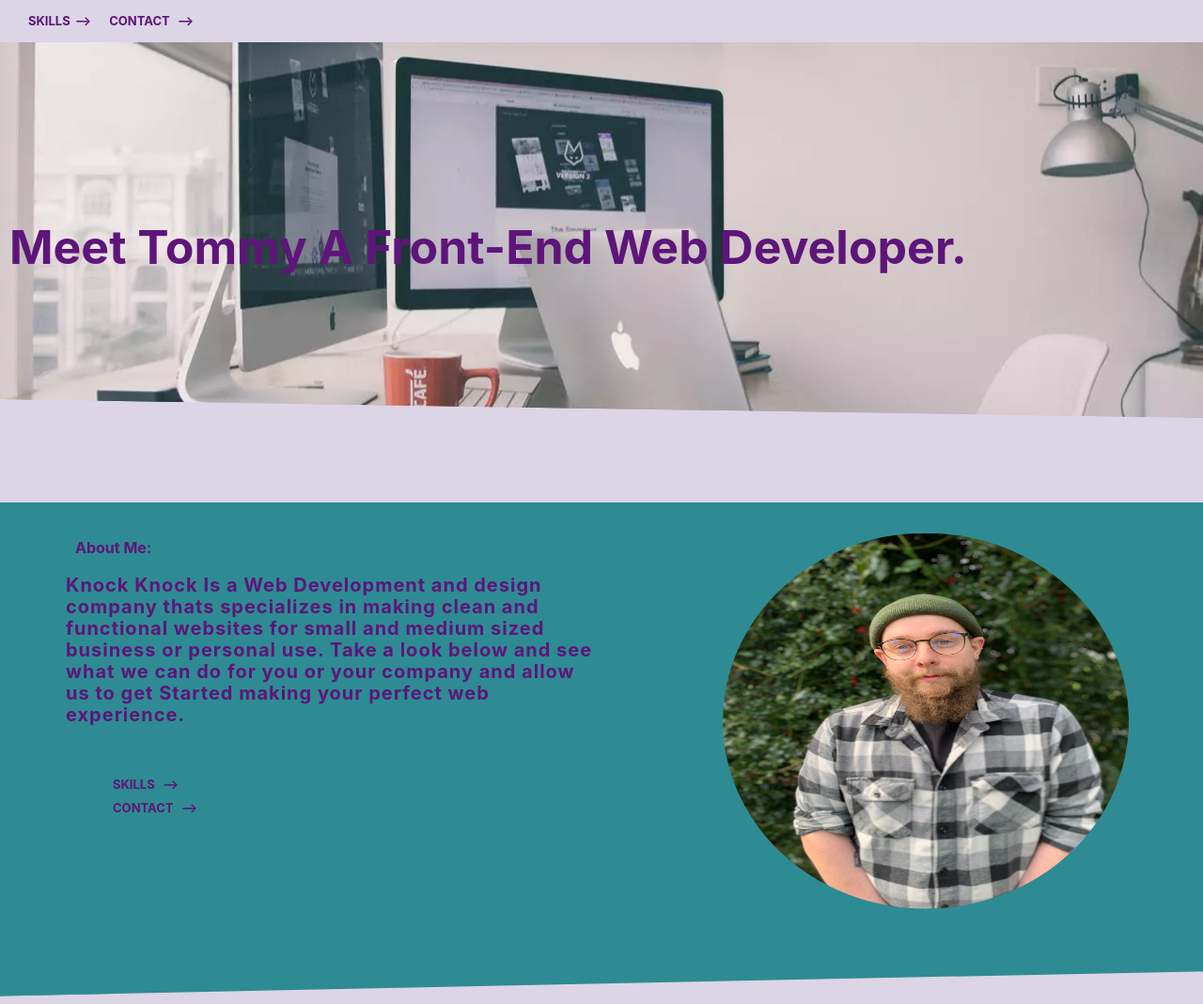
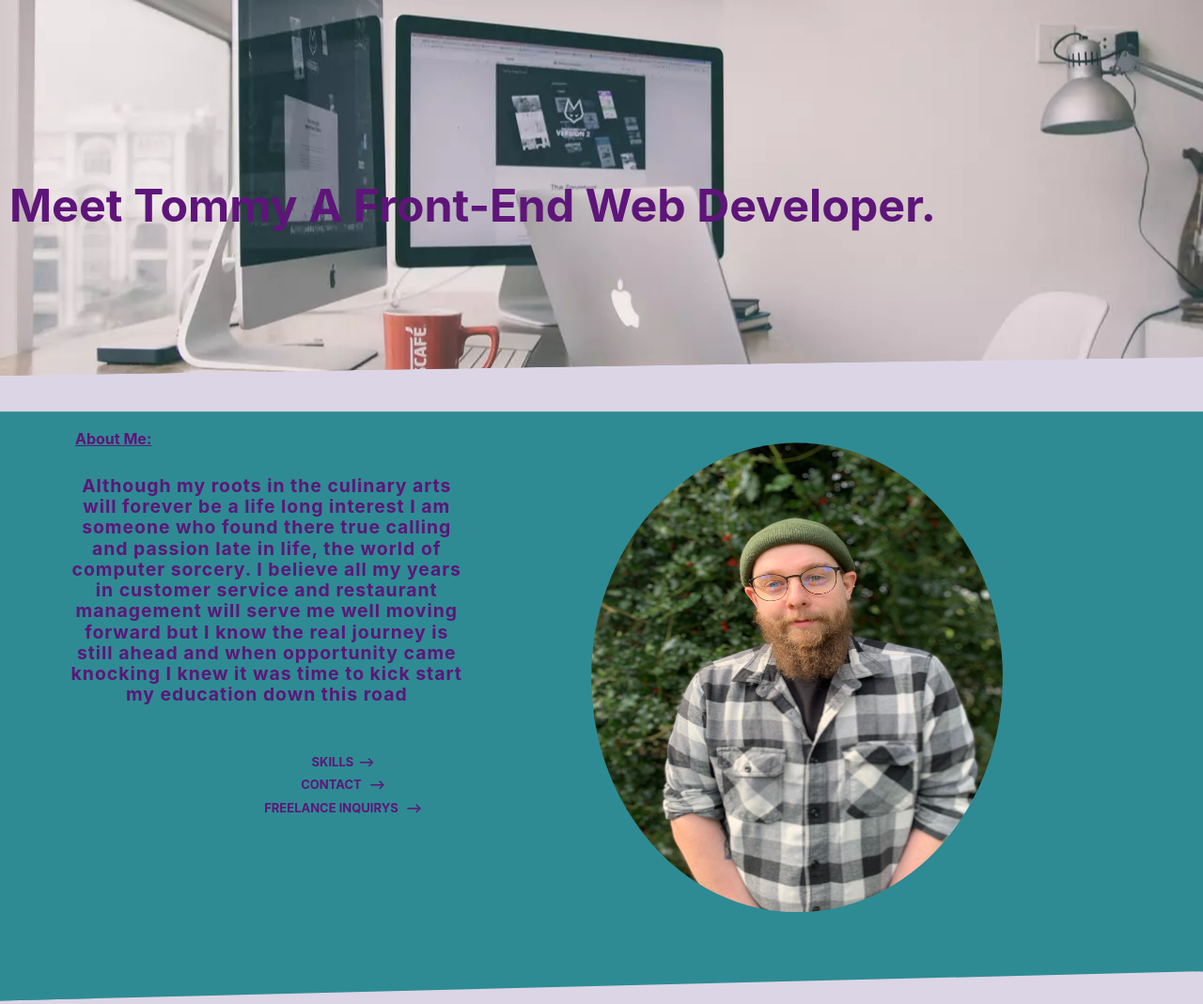
Before and after one commit to mintercode/Knockknock1, a website: page Index.html in a window 1280 px wide. Shown: the top 1069 px of the page at 94% size. Drawn offline with nearby package versions, Linux system fonts and the light colour scheme.

Commit message:
Opt images and layout

```diff
--- a/Index.html
+++ b/Index.html
@@ -10,57 +10,46 @@
     <link rel="stylesheet" href="https://unpkg.com/aos@next/dist/aos.css" />
   </head>
   <body>
-    <nav class="nav collapsible">
-      <svg class="icon nav__toggler">
-        <use :href="Images/sprite.svg#menu"></use>
-      </svg>
-      <ul
-        data-aos="fade-in"
-        data-aos-duration="4000"
-        class="list nav__list collapsible__content"
-      >
-        <li class="nav__item link-arrow"><a href="Skills.html">Skills</a></li>
-        <li class="nav__item link-arrow">
-          <a href="mailto: tommy@knocktwice.ca ">Contact</a>
-        </li>
-      </ul>
-    </nav>
-    <header class="bk block--skewed-right">
-      <div class="bk">
+    <header class="bk block--skewed-left">
+     <div class="bk">
+
         <h1 data-aos="fade-left" data-aos-duration="2000">
           <p>Meet Tommy A Front-End Web Developer.</p>
-        </h1>
+          </h1>
+
       </div>
     </header>
-
-    <section class="room block block--dark block--skewed-left hero">
+    <section class="room2 block block--dark block--skewed-left hero">
       <div class="container grid grid--1x2">
         <header
           data-aos="fade-in"
           data-aos-duration="2000"
           class="block__header hero__content"
         >
-          <h1 class="block__heading-2">About Me:</h1>
+          <h1 class="room2 block__heading-2"><u>About Me:</u></h1>
           <p class="hero__tagline-2">
-            Knock Knock Is a Web Development and design company thats
-            specializes in making clean and functional websites for small and
-            medium sized business or personal use. Take a look below and see
-            what we can do for you or your company and allow us to get Started
-            making your perfect web experience.
+            Although my roots in the culinary arts will forever be a life long interest I am someone who found there true calling and passion late in life, the world of computer sorcery. I believe all my years in customer service and restaurant management will serve me well moving forward but I know the real journey is still ahead and when opportunity came knocking I knew it was time to kick start my education down this road
           </p>
-          <ul class="list list--tick">
-            <li class="nav__item link-arrow">
-              <a href="Skills.html">Skills</a>
+          <ul>
+            <li class="list nav__item link-arrow mobile"><a href="Skills.html">Skills</a></li>
+            <li class="list nav__item link-arrow mobile">
+              <a href="mailto: tommy@knocktwice.ca ">Contact</a>
             </li>
-            <li class="nav__item link-arrow">
-              <a href="mailto: tommy@knocktwice.ca">Contact</a>
+            <li class="list nav__item link-arrow mobile">
+              <a href="mailto: tommy@knocktwice.ca ">Freelance Inquirys</a>
             </li>
           </ul>
-        </header>
+           </header>
         <picture data-aos="fade-in" data-aos-duration="3000">
-          <img class="hero__image" src="Images/tall.webp" alt="" />
+          <img
+            class="room hero__image"
+            src="Images/tall.webp"
+            alt=""
+          />
         </picture>
-      </div>
+
+
+
     </section>
 
     <footer class="room block block--dark footer block--skewed-left ">
@@ -117,7 +106,7 @@
           </header>
           <div class="collapsible__content">
             <ul class="list">
-              <li class="logofoot"><img src="Images/KKwebdev.svg" alt=""><a href="Index.html">
+              <li><a href="http://twentysmtyearold.com">Portfolio</a></li>
             </ul>
           </div>
           </header>
--- a/css/styles.css
+++ b/css/styles.css
@@ -21,7 +21,7 @@ body {
 }
 
 html {
-  font-size: 62.5%;
+  font-size: 60.5%;
 }
 
 img {
@@ -71,6 +71,7 @@ p {
     margin: 0%;
     margin-left: 0;
     margin-left: 10px;
+    margin-bottom: 10rem;
     font-size: 5rem;
   }
   h2 {
@@ -579,7 +580,8 @@ a {
 .block__heading-2 {
   font-size: medium;
   color: var(--color-secondary);
-  margin-top: 0;
+  margin-top: 3rem;
+  margin-bottom: 3rem;
 }
 
 .block--dark {
@@ -693,13 +695,26 @@ a {
   color: var(--color-secondary);
   font-weight: bold;
   letter-spacing: 1px;
-  margin: 2rem 0 5rem;
+  margin: 1rem 0 5rem;
+  width: 75%;
 }
 
 @media screen and (min-width: 768px) {
-  .hero__content {
-    text-align: left;
-    align-self: center;
+  .hero__tagline-2 {
+    width: 75%;
+  }
+}
+
+@media screen and (min-width: 375px) {
+  .hero__tagline-2 {
+    width: 75%;
+    text-align: center;
+  }
+
+  @media screen and (min-width: 320px) {
+    .hero__tagline-2 {
+      width: 75%;
+    }
   }
 }
 
@@ -976,6 +991,9 @@ img .sidebar.left {
 .room {
   margin-top: 7%;
 }
+.room2 {
+  margin-top: 3%;
+}
 
 body [data-aos-duration="4000"] [data-aos],
 [data-aos][data-aos][data-aos-duration="4000"] {
@@ -1015,9 +1033,37 @@ body [data-aos-duration="4000"] [data-aos],
 }
 
 .hero__image {
-  height: 400px;
-  width: 450px;
-  float: right;
+  height: 500px;
+  width: 375px;
+  margin-left: -20px;
   margin-top: 30px;
   clip-path: ellipse(48% 50% at 50% 50%);
 }
+
+@media screen and (min-width: 480px) {
+  .hero__image {
+    width: 75%;
+  }
+}
+
+@media screen and (min-width: 375px) {
+  .hero__image {
+    width: 80%;
+  }
+}
+
+@media screen and (min-width: 480px) {
+  .mobile {
+    width: 75%;
+  }
+}
+
+@media screen and (min-width: 375px) {
+  .mobile {
+    width: 89%;
+  }
+}
+
+.index__list {
+  margin-right: -20px;
+}
```
Also changed, not shown: Skills.html (+21 -33 lines), index2.html (+0 -11 lines), Images/menu.png (added).
